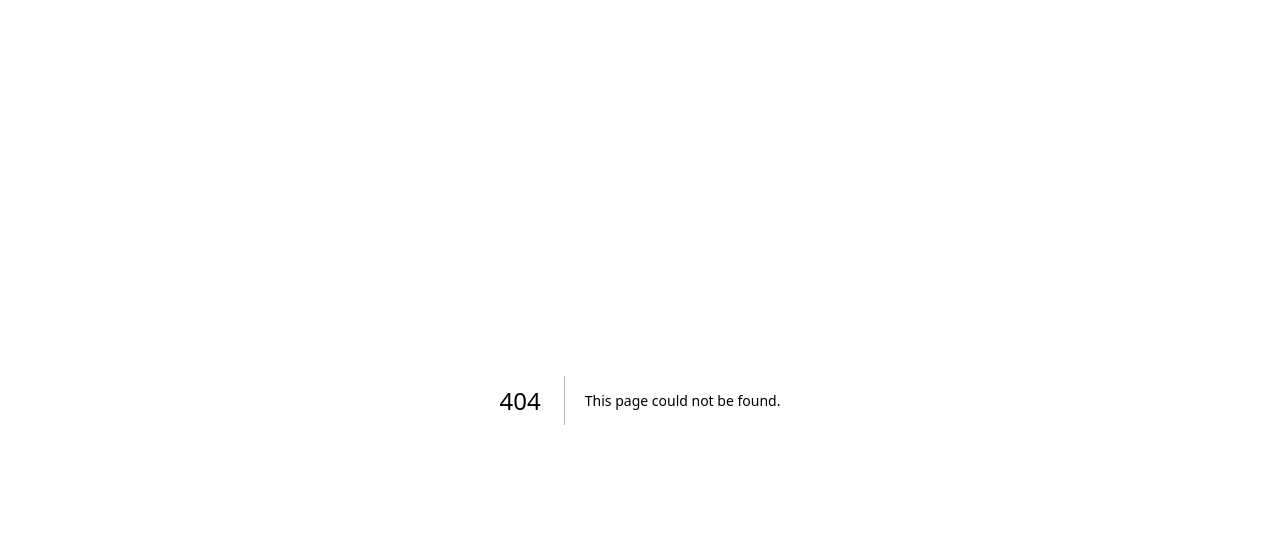
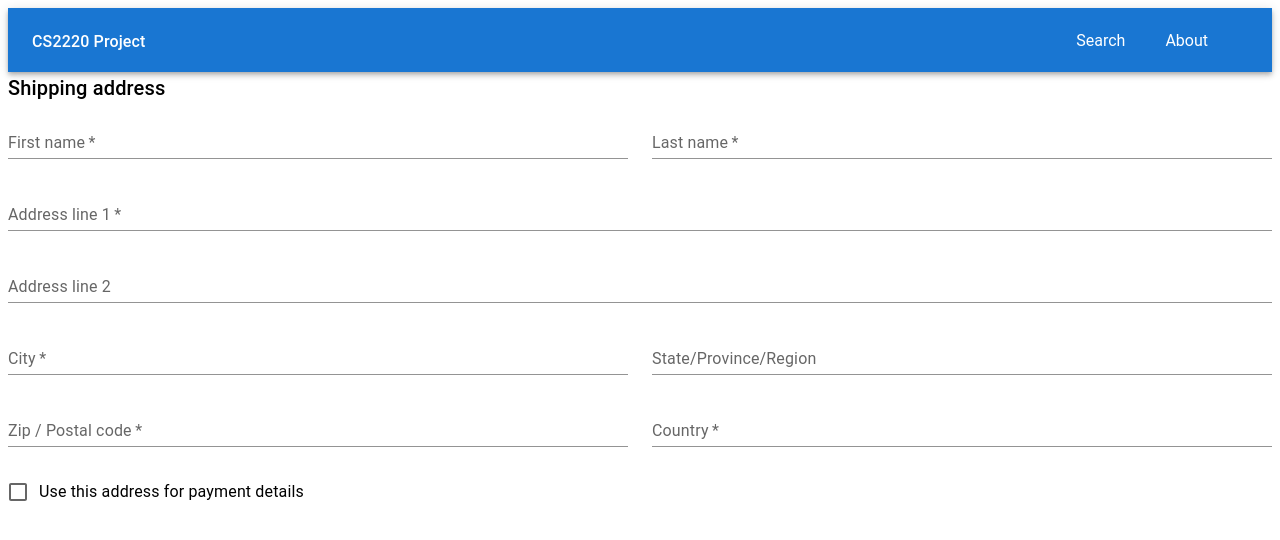
Before and after one commit to nigelteosw/cs2220_project, a Next.js app in the folder cs2220-project/: page /search in a window 1280 px wide. Before the commit this address had no page. Shown: the top 540 px of the page. Built offline with nearby package versions, Linux system fonts and the light colour scheme.

Commit message:
Update page.js

```diff
--- a/cs2220-project/app/globals.css
+++ b/cs2220-project/app/globals.css
@@ -1,27 +1,35 @@
+/* globals.css */
+
 @tailwind base;
 @tailwind components;
 @tailwind utilities;
 
-:root {
-  --foreground-rgb: 0, 0, 0;
-  --background-start-rgb: 214, 219, 220;
-  --background-end-rgb: 255, 255, 255;
+/* Extend the default color palette with your custom colors */
+@layer base {
+  @custom-media --light-mode (prefers-color-scheme: light);
+
+  .dark {
+    --color-text: #1b1313;
+    --color-background: #fbf9f9;
+    --color-primary: #4a6868;
+    --color-secondary: #eae1e1;
+    --color-accent: #6a9495;
   }
 
-@media (prefers-color-scheme: dark) {
-  :root {
-    --foreground-rgb: 255, 255, 255;
-    --background-start-rgb: 0, 0, 0;
-    --background-end-rgb: 0, 0, 0;
-  }
+  .light {
+    --color-text: #ffffff;
+    --color-background: #000000;
+    --color-primary: #4a6868;
+    --color-secondary: #eae1e1;
+    --color-accent: #6a9495;
   }
 
   body {
-  color: rgb(var(--foreground-rgb));
+    color: var(--color-text);
     background: linear-gradient(
       to bottom,
       transparent,
-      rgb(var(--background-end-rgb))
-    )
-    rgb(var(--background-start-rgb));
+      var(--color-background)
+    ) var(--color-background);
   }
+}
--- a/cs2220-project/app/page.js
+++ b/cs2220-project/app/page.js
@@ -6,7 +6,7 @@ export default function HomePage() {
     <div className="min-h-screen bg-gradient-to-b from-blue-200 to-blue-400 flex flex-col justify-center items-center">
       <h1 className="text-6xl font-bold text-white mb-6">CS2220 Project</h1>
       <p className="text-lg text-white mb-8">Start exploring protein interactions in our database!</p>
-      <Link href="/landing">
+      <Link href="/search">
         <button className="bg-blue-500 hover:bg-blue-700 text-white font-bold py-2 px-4 rounded">
           Search Proteins
         </button>
--- /dev/null
+++ b/cs2220-project/app/search/page.js
@@ -0,0 +1,14 @@
+import React from 'react';
+import Navbar from '../../components/navbar.js';
+import SearchForm from '@/components/searchform.js';
+
+function SearchPage() {
+    return (
+        <main>
+            <Navbar />
+            <SearchForm />
+        </main>
+    );
+  }
+
+  export default SearchPage;
--- /dev/null
+++ b/cs2220-project/components/navbar.js
@@ -0,0 +1,40 @@
+"use client";
+
+// components/Navbar.js
+import React from "react";
+import AppBar from "@mui/material/AppBar";
+import Toolbar from "@mui/material/Toolbar";
+import Typography from "@mui/material/Typography";
+import Link from "next/link";
+
+const Navbar = () => {
+	const linkStyle = {
+		fontFamily: "Roboto, sans-serif", // Apply the custom font
+		fontSize: "1rem", // Adjust the font size as needed
+		marginRight: "40px",
+		textDecoration: "none",
+		color: "white",
+	};
+
+	return (
+		<AppBar position="static">
+			<Toolbar>
+				<Typography variant="h6">
+					<Link href="/" style={linkStyle}>
+						CS2220 Project
+					</Link>
+				</Typography>
+				<div style={{ marginLeft: "auto" }}>
+					<Link href="/search" style={linkStyle}>
+						Search
+					</Link>
+					<Link href="/about" style={linkStyle}>
+						About
+					</Link>
+				</div>
+			</Toolbar>
+		</AppBar>
+	);
+};
+
+export default Navbar;
--- /dev/null
+++ b/cs2220-project/components/searchform.js
@@ -0,0 +1,111 @@
+import * as React from 'react';
+import Grid from '@mui/material/Grid';
+import Typography from '@mui/material/Typography';
+import TextField from '@mui/material/TextField';
+import FormControlLabel from '@mui/material/FormControlLabel';
+import Checkbox from '@mui/material/Checkbox';
+
+const SearchForm = () => {
+  return (
+    <React.Fragment>
+      <Typography variant="h6" gutterBottom>
+        Shipping address
+      </Typography>
+      <Grid container spacing={3}>
+        <Grid item xs={12} sm={6}>
+          <TextField
+            required
+            id="firstName"
+            name="firstName"
+            label="First name"
+            fullWidth
+            autoComplete="given-name"
+            variant="standard"
+          />
+        </Grid>
+        <Grid item xs={12} sm={6}>
+          <TextField
+            required
+            id="lastName"
+            name="lastName"
+            label="Last name"
+            fullWidth
+            autoComplete="family-name"
+            variant="standard"
+          />
+        </Grid>
+        <Grid item xs={12}>
+          <TextField
+            required
+            id="address1"
+            name="address1"
+            label="Address line 1"
+            fullWidth
+            autoComplete="shipping address-line1"
+            variant="standard"
+          />
+        </Grid>
+        <Grid item xs={12}>
+          <TextField
+            id="address2"
+            name="address2"
+            label="Address line 2"
+            fullWidth
+            autoComplete="shipping address-line2"
+            variant="standard"
+          />
+        </Grid>
+        <Grid item xs={12} sm={6}>
+          <TextField
+            required
+            id="city"
+            name="city"
+            label="City"
+            fullWidth
+            autoComplete="shipping address-level2"
+            variant="standard"
+          />
+        </Grid>
+        <Grid item xs={12} sm={6}>
+          <TextField
+            id="state"
+            name="state"
+            label="State/Province/Region"
+            fullWidth
+            variant="standard"
+          />
+        </Grid>
+        <Grid item xs={12} sm={6}>
+          <TextField
+            required
+            id="zip"
+            name="zip"
+            label="Zip / Postal code"
+            fullWidth
+            autoComplete="shipping postal-code"
+            variant="standard"
+          />
+        </Grid>
+        <Grid item xs={12} sm={6}>
+          <TextField
+            required
+            id="country"
+            name="country"
+            label="Country"
+            fullWidth
+            autoComplete="shipping country"
+            variant="standard"
+          />
+        </Grid>
+        <Grid item xs={12}>
+          <FormControlLabel
+            control={<Checkbox color="secondary" name="saveAddress" value="yes" />}
+            label="Use this address for payment details"
+          />
+        </Grid>
+      </Grid>
+    </React.Fragment>
+  );
+}
+
+export default SearchForm;
--- a/cs2220-project/package.json
+++ b/cs2220-project/package.json
@@ -9,6 +9,11 @@
     "lint": "next lint"
   },
   "dependencies": {
+    "@emotion/react": "^11.11.1",
+    "@emotion/styled": "^11.11.0",
+    "@fontsource/roboto": "^5.0.8",
+    "@mui/icons-material": "^5.14.11",
+    "@mui/material": "^5.14.11",
     "autoprefixer": "10.4.16",
     "eslint": "8.49.0",
     "eslint-config-next": "13.5.2",
```
Also changed, not shown: cs2220-project/app/about/page.js (added, +16 -0 lines), cs2220-project/app/landing/page.js (deleted, +0 -47 lines), cs2220-project/pages/api/proteins.js (added), 1 other file (tests, documents, lock files or other folders). Lines whose indentation alone changed are shown as unchanged.
